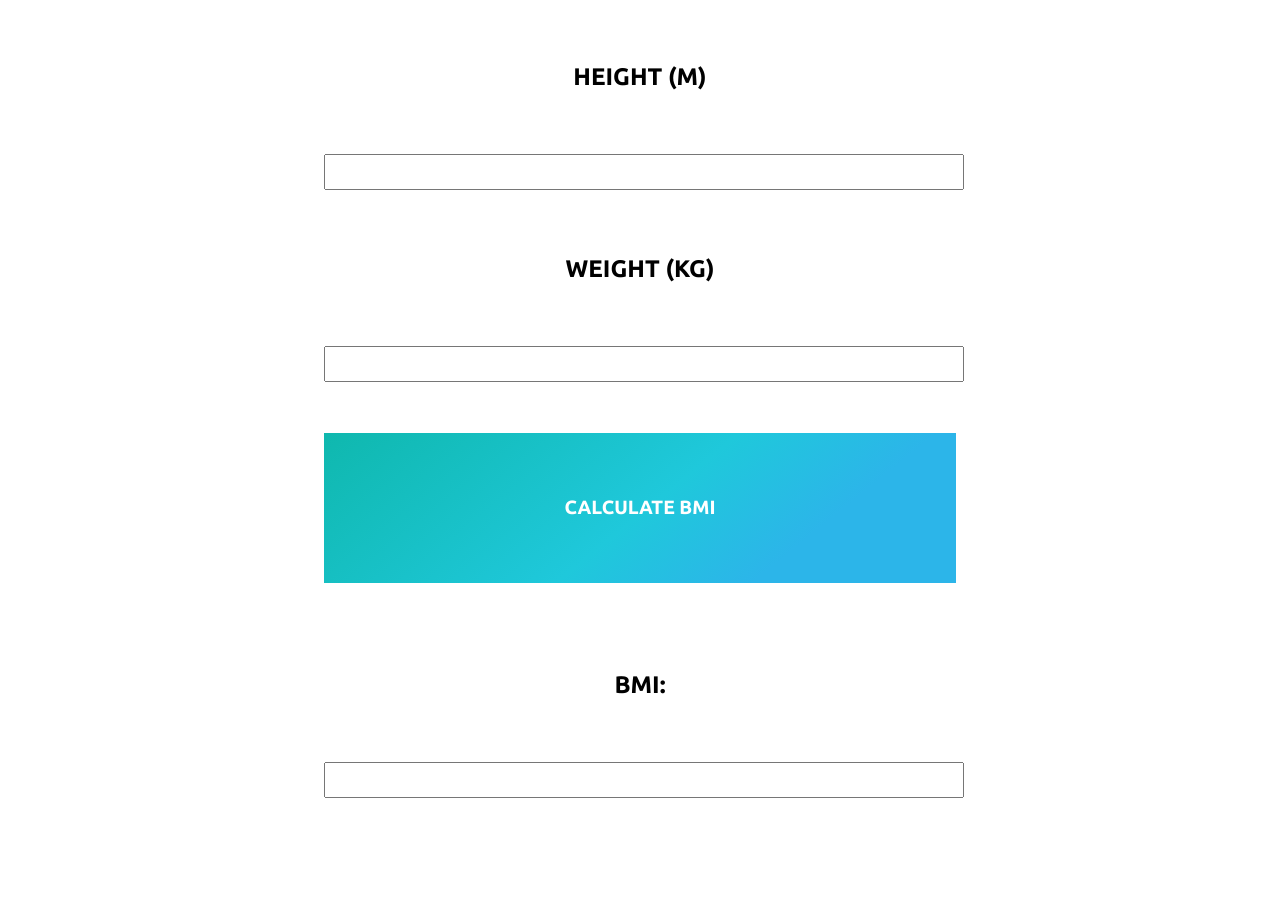
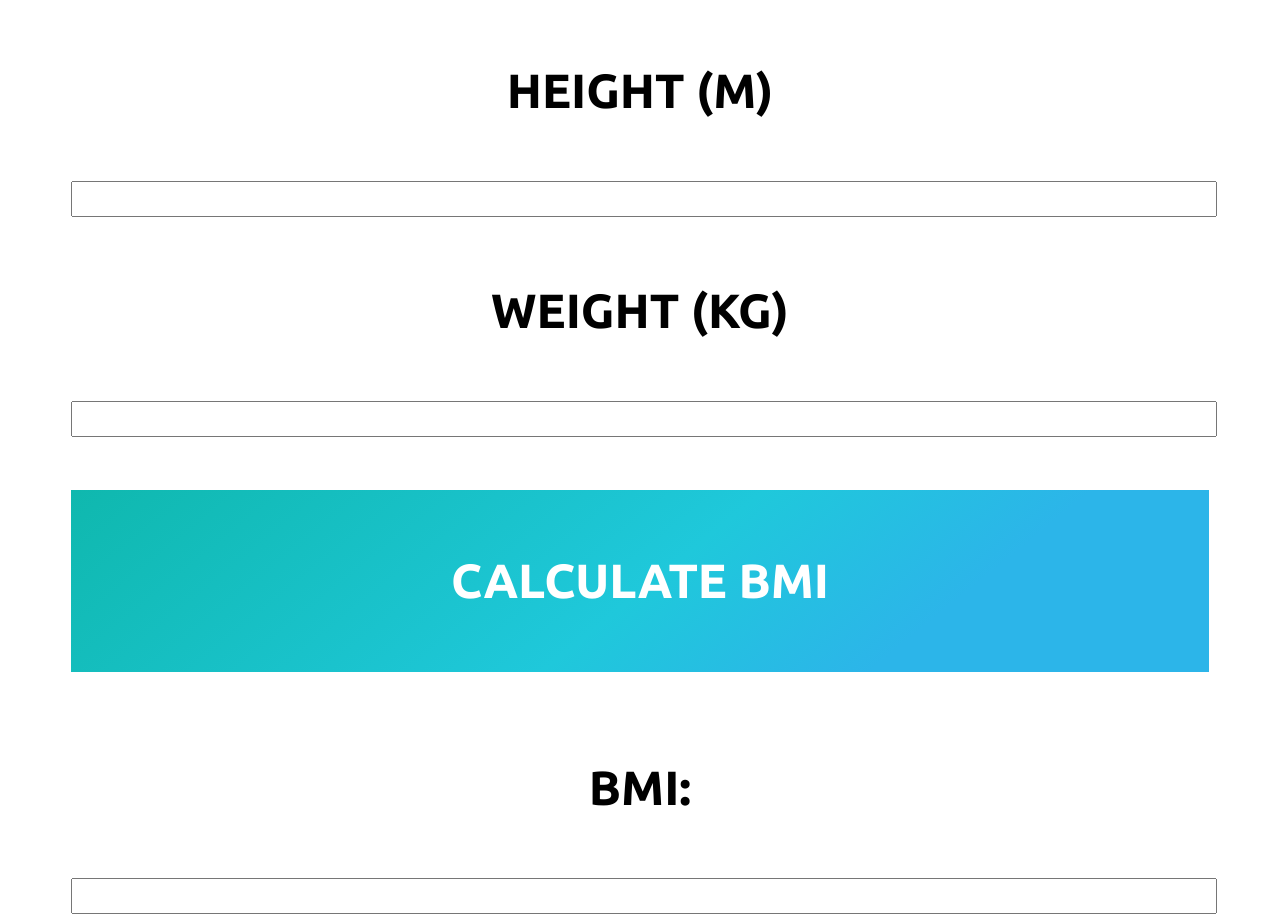
Before and after one commit to Auto19/Bmi-Calc, a plain HTML site: page calc2.0.html in a window 1280 px wide. Before the commit the page ends 807 px from the top, so only its background shows below. Drawn offline with Linux system fonts and the light colour scheme.

Commit message:
Update calc2.0.html

```diff
--- a/calc2.0.html
+++ b/calc2.0.html
@@ -12,44 +12,45 @@
                 text-align: center;
                 text-decoration: none;
                 display: inline-block;
-                font-size: 120%;
-                width: 50%;
+                font-size: 300%;
+                width: 90%;
                 height: 50%;
-                margin-left: 25%;
-                margin-right: 25%;
+                margin-left: 5%;
+                margin-right: 5%;
                 margin-top: 4%;
                 margin-bottom: 2%;
                 cursor: pointer;
             }
-            h2 {
+            h1 {
                 font-family: 'Ubuntu', Helvetica, Arial, sans-serif;
-                width: 50%;
-                margin-left: 25%;
-                margin-right: 25%;
+                width: 90%;
+                margin-left: 5%;
+                margin-right: 5%;
                 margin-top: 5%;
                 margin-bottom: 5%;
                 text-align: center;
                 text-decoration: none;
+                font-size: 300%;
             }
             .p {
-                width: 50%;
-                margin-left: 25%;
-                margin-right: 25%;
+                width: 90%;
+                margin-left: 5%;
+                margin-right: 5%;
                 margin-bottom: 1px;
                 height: 30px;
                 text-align: center;
-                font-size: large;
+                font-size: 300%;
             }
         </style>
     </head>
     <body>
-        <h2>HEIGHT (M)</h2>
+        <h1>HEIGHT (M)</h1>
         <input class="p" id="Hieght" type="text"><br>
-        <h2>WEIGHT (KG)</h2>
+        <h1>WEIGHT (KG)</h1>
         <input class="p" id="Weight" type="text"><br>
         <button class="button" onclick="calculate();">CALCULATE BMI</button>
         <br>
-        <h2 id="Health">BMI:</h2> <input class="p" id="BMI" type="text"><br>
+        <h1 id="Health">BMI:</h1> <input class="p" id="BMI" type="text"><br>
         <!-- <p>Health:</p> <input id="Health" type="text"><br> -->
         <script>
             function calculate() {
```
